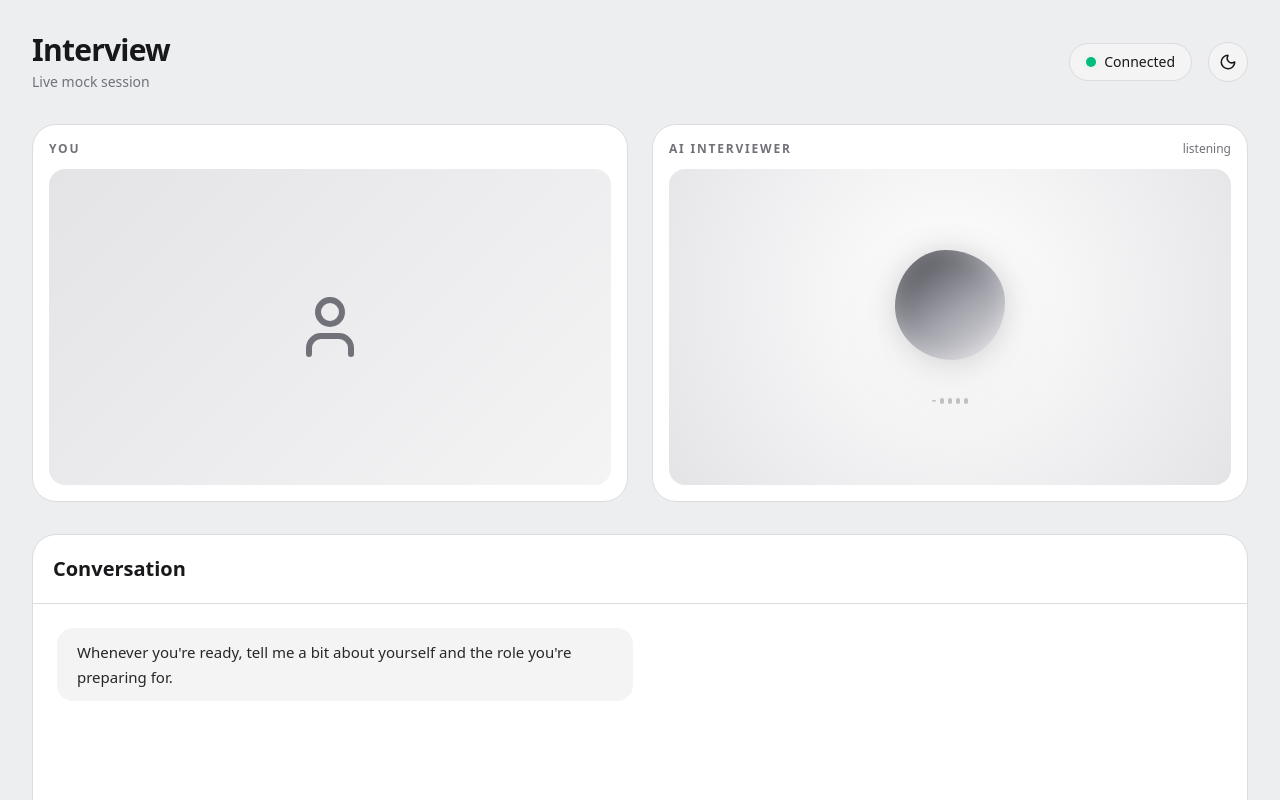
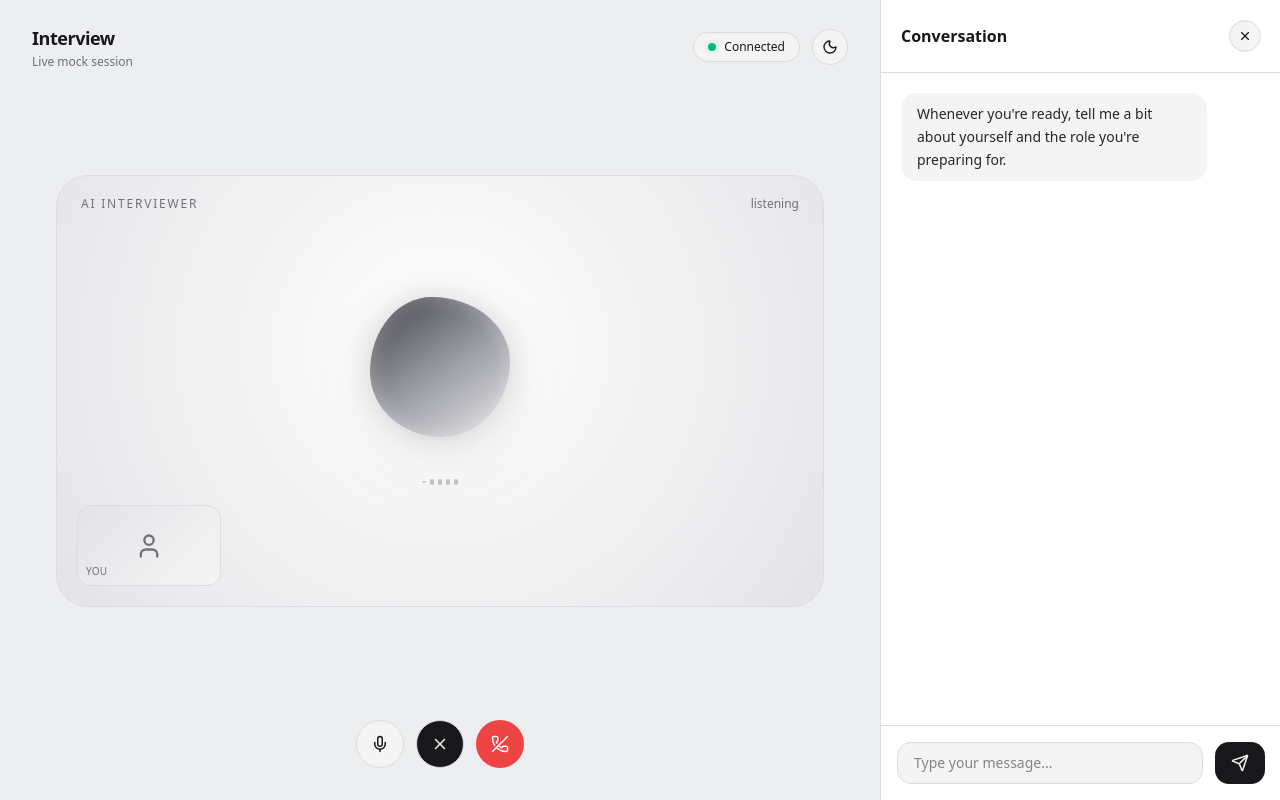
Before and after one commit to ParasharDeb/AI-Interviewer, a React (Vite) app in the folder frontend/: page /interview/1 in a window 1280 px wide. Shown: the top 800 px of the page. Built offline with nearby package versions, Linux system fonts and the light colour scheme; no server answers; sample sign-in values are in the browser's storage.

Commit message:
changed the ui of the /interview page

```diff
--- a/frontend/src/components/pages/Interviewpage.tsx
+++ b/frontend/src/components/pages/Interviewpage.tsx
@@ -1,5 +1,5 @@
 import { useEffect, useRef, useState } from "react";
-import { Send, User, Sun, Moon } from "lucide-react";
+import { Send, User, Sun, Moon, MessageCircle, X, Mic, MicOff, PhoneOff } from "lucide-react";
 import { MediaHandler } from "@/handlers/media-handler";
 import { InterviewSocket } from "@/handlers/interview-socket";
 import { useTheme } from "@/lib/theme-context";
@@ -23,6 +23,10 @@ export default function InterviewPage() {
     },
   ]);
   const [pendingAiMessage, setPendingAiMessage] = useState("");
+
+  // UI-only state (no business logic)
+  const [isChatOpen, setIsChatOpen] = useState(true);
+  const [isMicOn, setIsMicOn] = useState(true);
 
   const isDark = theme === "dark";
 
@@ -140,7 +144,7 @@ useEffect(() => {
   return (
     <div
       style={{ background: bg, color: textPrimary }}
-      className="min-h-screen p-4 sm:p-8 transition-colors duration-500"
+      className="h-screen w-screen overflow-hidden transition-colors duration-500"
     >
       <style>{`
         @keyframes blobMorph {
@@ -185,26 +189,40 @@ useEffect(() => {
         .dot {
           animation: dotBounce 1.2s infinite;
         }
+        .chat-panel {
+          transition: width 0.35s cubic-bezier(0.4, 0, 0.2, 1), opacity 0.25s ease;
+        }
+        .control-btn {
+          transition: transform 0.15s ease, background-color 0.2s ease, border-color 0.2s ease;
+        }
+        .control-btn:hover {
+          transform: translateY(-1px);
+        }
+        .control-btn:active {
+          transform: scale(0.94);
+        }
       `}</style>
 
-      <div className="mx-auto max-w-7xl space-y-8">
-        {/* Header */}
-        <div className="flex items-center justify-between">
+      <div className="flex h-full w-full">
+        {/* ============ Main stage ============ */}
+        <div className="relative flex-1 flex flex-col min-w-0">
+          {/* Top bar */}
+          <div className="flex items-center justify-between px-6 sm:px-8 pt-6">
             <div>
-            <h1 className="text-3xl font-bold tracking-tight">Interview</h1>
-            <p className="text-sm mt-1" style={{ color: textMuted }}>
+              <h1 className="text-lg font-semibold tracking-tight">Interview</h1>
+              <p className="text-xs mt-0.5" style={{ color: textMuted }}>
                 Live mock session
               </p>
             </div>
 
-          <div className="flex items-center gap-4">
+            <div className="flex items-center gap-3">
               <div
-              className="flex items-center gap-2 rounded-full px-4 py-2 text-sm"
+                className="flex items-center gap-2 rounded-full px-3.5 py-1.5 text-xs"
                 style={{ background: panelAlt, border: `1px solid ${border}` }}
               >
-              <span className="relative flex h-2.5 w-2.5">
+                <span className="relative flex h-2 w-2">
                   <span className="animate-ping absolute inline-flex h-full w-full rounded-full bg-emerald-500 opacity-60" />
-                <span className="relative inline-flex rounded-full h-2.5 w-2.5 bg-emerald-500" />
+                  <span className="relative inline-flex rounded-full h-2 w-2 bg-emerald-500" />
                 </span>
                 Connected
               </div>
@@ -212,69 +230,44 @@ useEffect(() => {
               <button
                 onClick={toggleTheme}
                 aria-label="Toggle theme"
-              className="flex items-center justify-center h-10 w-10 rounded-full transition-colors"
+                className="control-btn flex items-center justify-center h-9 w-9 rounded-full"
                 style={{ background: panelAlt, border: `1px solid ${border}` }}
               >
-              {isDark ? <Sun size={18} /> : <Moon size={18} />}
+                {isDark ? <Sun size={16} /> : <Moon size={16} />}
               </button>
             </div>
           </div>
 
-        {/* Video Panels */}
-        <div className="grid grid-cols-1 sm:grid-cols-2 gap-6">
+          {/* AI stage */}
+          <div className="flex-1 flex items-center justify-center px-6 sm:px-8">
             <div
-            className="rounded-3xl p-4 transition-colors duration-500"
-            style={{ background: panel, border: `1px solid ${border}` }}
-          >
-            <h2
-              className="mb-3 text-xs font-semibold tracking-[0.15em] uppercase"
-              style={{ color: textMuted }}
-            >
-              You
-            </h2>
-
-            <div
-              className="aspect-video rounded-2xl flex items-center justify-center"
-              style={{
-                background: isDark
-                  ? "linear-gradient(135deg, #27272a, #0a0a0c)"
-                  : "linear-gradient(135deg, #e4e4e7, #f4f4f5)",
-              }}
-            >
-              <User size={72} style={{ color: textMuted }} />
-            </div>
-          </div>
-
-          <div
-            className="rounded-3xl p-4 transition-colors duration-500"
-            style={{ background: panel, border: `1px solid ${border}` }}
-          >
-            <div className="mb-3 flex items-center justify-between">
-              <h2
-                className="text-xs font-semibold tracking-[0.15em] uppercase"
-                style={{ color: textMuted }}
-              >
-                AI Interviewer
-              </h2>
-              <span className="text-xs" style={{ color: textMuted }}>
-                {aiState === "thinking" ? "thinking…" : aiState === "speaking" ? "speaking" : "listening"}
-              </span>
-            </div>
-
-            <div
-              className="aspect-video rounded-2xl flex flex-col items-center justify-center gap-5 relative overflow-hidden"
+              className="relative w-full max-w-3xl aspect-[16/10] sm:aspect-video rounded-[2rem] flex flex-col items-center justify-center gap-6 overflow-hidden"
               style={{
                 background: isDark
                   ? "radial-gradient(circle at 50% 40%, #1c1c20, #08080a)"
                   : "radial-gradient(circle at 50% 40%, #ffffff, #e4e4e7)",
+                border: `1px solid ${border}`,
               }}
             >
+              <span
+                className="absolute top-5 left-6 text-xs font-medium tracking-[0.15em] uppercase"
+                style={{ color: textMuted }}
+              >
+                AI Interviewer
+              </span>
+              <span
+                className="absolute top-5 right-6 text-xs"
+                style={{ color: textMuted }}
+              >
+                {aiState === "thinking" ? "thinking…" : aiState === "speaking" ? "speaking" : "listening"}
+              </span>
+
               {/* outer glow */}
               <div
                 className={`blob-glow ${aiState === "speaking" ? "speaking" : ""} absolute rounded-full blur-2xl`}
                 style={{
-                  width: 150,
-                  height: 150,
+                  width: 190,
+                  height: 190,
                   background: isDark
                     ? "radial-gradient(circle, rgba(255,255,255,0.35), transparent 70%)"
                     : "radial-gradient(circle, rgba(24,24,27,0.25), transparent 70%)",
@@ -285,8 +278,8 @@ useEffect(() => {
               <div
                 className={`blob-shape ${aiState === "speaking" ? "speaking" : ""} relative`}
                 style={{
-                  width: 110,
-                  height: 110,
+                  width: 140,
+                  height: 140,
                   background: isDark
                     ? "linear-gradient(145deg, #f4f4f5, #52525b 55%, #18181b)"
                     : "linear-gradient(145deg, #3f3f46, #a1a1aa 55%, #e4e4e7)",
@@ -312,30 +305,102 @@ useEffect(() => {
                   />
                 ))}
               </div>
+
+              {/* self view - picture in picture */}
+              <div
+                className="absolute bottom-5 left-5 w-28 sm:w-36 aspect-video rounded-xl flex items-center justify-center overflow-hidden"
+                style={{
+                  background: isDark
+                    ? "linear-gradient(135deg, #27272a, #0a0a0c)"
+                    : "linear-gradient(135deg, #e4e4e7, #f4f4f5)",
+                  border: `1px solid ${border}`,
+                }}
+              >
+                <User size={28} style={{ color: textMuted }} />
+                <span
+                  className="absolute bottom-1.5 left-2 text-[10px] font-medium tracking-wide uppercase"
+                  style={{ color: textMuted }}
+                >
+                  You
+                </span>
               </div>
             </div>
           </div>
 
-        {/* Chat */}
+          {/* Bottom control bar */}
+          <div className="flex items-center justify-center gap-3 pb-8 pt-2">
+            <button
+              onClick={() => setIsMicOn((v) => !v)}
+              aria-label={isMicOn ? "Mute microphone" : "Unmute microphone"}
+              aria-pressed={!isMicOn}
+              className="control-btn flex items-center justify-center h-12 w-12 rounded-full"
+              style={{
+                background: isMicOn ? panelAlt : (isDark ? "#f4f4f5" : "#18181b"),
+                color: isMicOn ? textPrimary : (isDark ? "#18181b" : "#f4f4f5"),
+                border: `1px solid ${border}`,
+              }}
+            >
+              {isMicOn ? <Mic size={18} /> : <MicOff size={18} />}
+            </button>
+
+            <button
+              onClick={() => setIsChatOpen((v) => !v)}
+              aria-label={isChatOpen ? "Close chat" : "Open chat"}
+              aria-pressed={isChatOpen}
+              className="control-btn flex items-center justify-center h-12 w-12 rounded-full"
+              style={{
+                background: isChatOpen ? (isDark ? "#f4f4f5" : "#18181b") : panelAlt,
+                color: isChatOpen ? (isDark ? "#18181b" : "#f4f4f5") : textPrimary,
+                border: `1px solid ${border}`,
+              }}
+            >
+              {isChatOpen ? <X size={18} /> : <MessageCircle size={18} />}
+            </button>
+
+            <button
+              aria-label="End call"
+              className="control-btn flex items-center justify-center h-12 w-12 rounded-full"
+              style={{ background: "#ef4444", color: "#ffffff" }}
+            >
+              <PhoneOff size={18} />
+            </button>
+          </div>
+        </div>
+
+        {/* ============ Chat panel ============ */}
         <div
-          className="rounded-3xl flex flex-col h-[500px] transition-colors duration-500"
-          style={{ background: panel, border: `1px solid ${border}` }}
+          className="chat-panel h-full flex-shrink-0 overflow-hidden"
+          style={{
+            width: isChatOpen ? "min(400px, 92vw)" : "0px",
+            opacity: isChatOpen ? 1 : 0,
+            borderLeft: isChatOpen ? `1px solid ${border}` : "none",
+            background: panel,
+          }}
         >
+          <div className="h-full w-[min(400px,92vw)] flex flex-col">
             <div
-            className="p-5 text-xl font-semibold"
+              className="p-5 flex items-center justify-between text-base font-semibold"
               style={{ borderBottom: `1px solid ${border}` }}
             >
               Conversation
+              <button
+                onClick={() => setIsChatOpen(false)}
+                aria-label="Close chat"
+                className="control-btn flex items-center justify-center h-8 w-8 rounded-full"
+                style={{ background: panelAlt, border: `1px solid ${border}` }}
+              >
+                <X size={14} />
+              </button>
             </div>
 
-          <div ref={scrollRef} className="flex-1 overflow-y-auto p-6 space-y-4">
+            <div ref={scrollRef} className="flex-1 overflow-y-auto p-5 space-y-4">
               {messages.map((msg, index) => (
                 <div
                   key={index}
                   className={`flex ${msg.sender === "me" ? "justify-end" : "justify-start"}`}
                 >
                   <div
-                  className="max-w-xl rounded-2xl px-5 py-3 text-[15px] leading-relaxed"
+                    className="max-w-[85%] rounded-2xl px-4 py-2.5 text-sm leading-relaxed"
                     style={{
                       background: msg.sender === "me" ? bubbleMe : bubbleAi,
                       color: msg.sender === "me" ? bubbleMeText : bubbleAiText,
@@ -349,7 +414,7 @@ useEffect(() => {
               {pendingAiMessage && (
                 <div className="flex justify-start">
                   <div
-                  className="max-w-xl rounded-2xl px-5 py-3 text-[15px] leading-relaxed"
+                    className="max-w-[85%] rounded-2xl px-4 py-2.5 text-sm leading-relaxed"
                     style={{ background: bubbleAi, color: bubbleAiText }}
                   >
                     {pendingAiMessage}
@@ -360,7 +425,7 @@ useEffect(() => {
               {aiState === "thinking" && (
                 <div className="flex justify-start">
                   <div
-                  className="rounded-2xl px-5 py-4 flex items-center gap-1.5"
+                    className="rounded-2xl px-4 py-3.5 flex items-center gap-1.5"
                     style={{ background: bubbleAi }}
                   >
                     <span className="dot h-1.5 w-1.5 rounded-full" style={{ background: textMuted, animationDelay: "0s" }} />
@@ -371,9 +436,9 @@ useEffect(() => {
               )}
             </div>
 
-          <div className="p-5 flex gap-4" style={{ borderTop: `1px solid ${border}` }}>
+            <div className="p-4 flex gap-3" style={{ borderTop: `1px solid ${border}` }}>
               <input
-              className="flex-1 rounded-xl px-5 py-3 outline-none transition-colors"
+                className="flex-1 rounded-xl px-4 py-2.5 text-sm outline-none transition-colors"
                 style={{
                   background: panelAlt,
                   color: textPrimary,
@@ -390,11 +455,12 @@ useEffect(() => {
               <button
                 onClick={sendMessage}
                 aria-label="Send message"
-              className="rounded-xl px-6 flex items-center justify-center transition-transform active:scale-95"
+                className="control-btn rounded-xl px-4 flex items-center justify-center"
                 style={{ background: isDark ? "#f4f4f5" : "#18181b", color: isDark ? "#18181b" : "#f4f4f5" }}
               >
-              <Send size={20} />
+                <Send size={18} />
               </button>
+            </div>
           </div>
         </div>
       </div>
```
Lines whose indentation alone changed are shown as unchanged.
